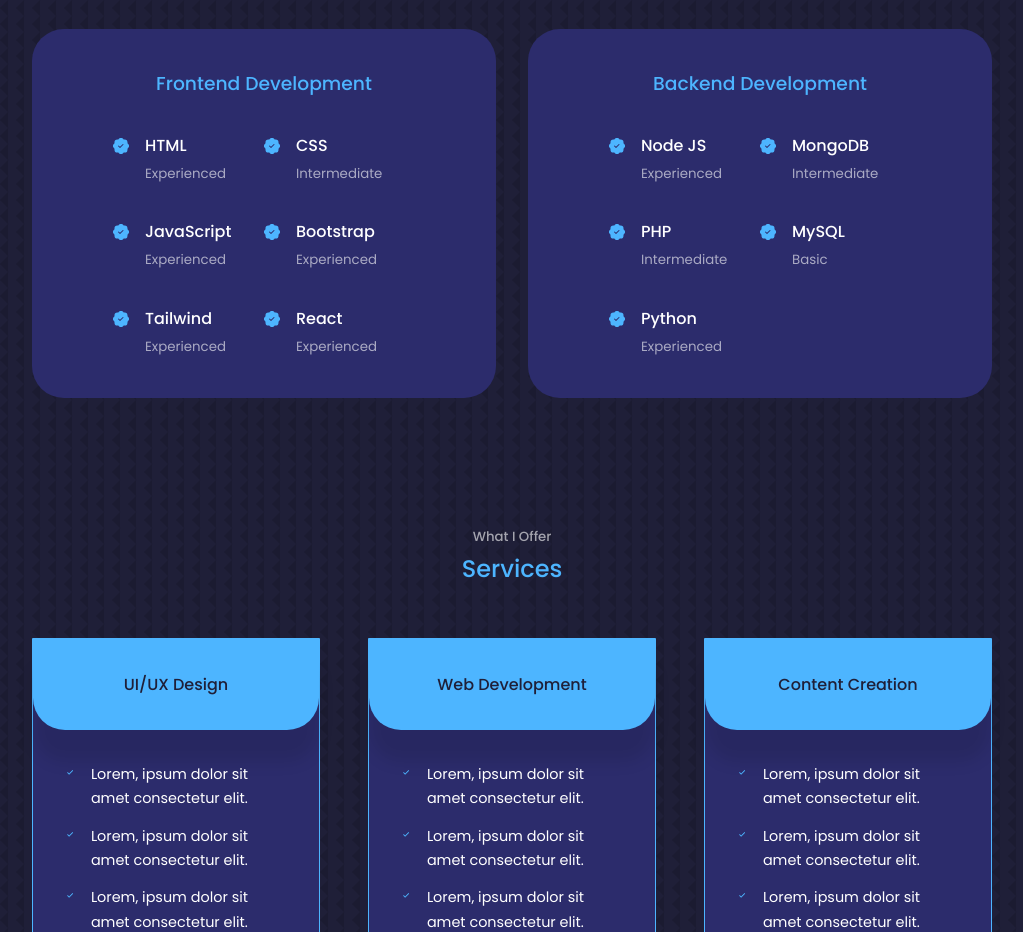
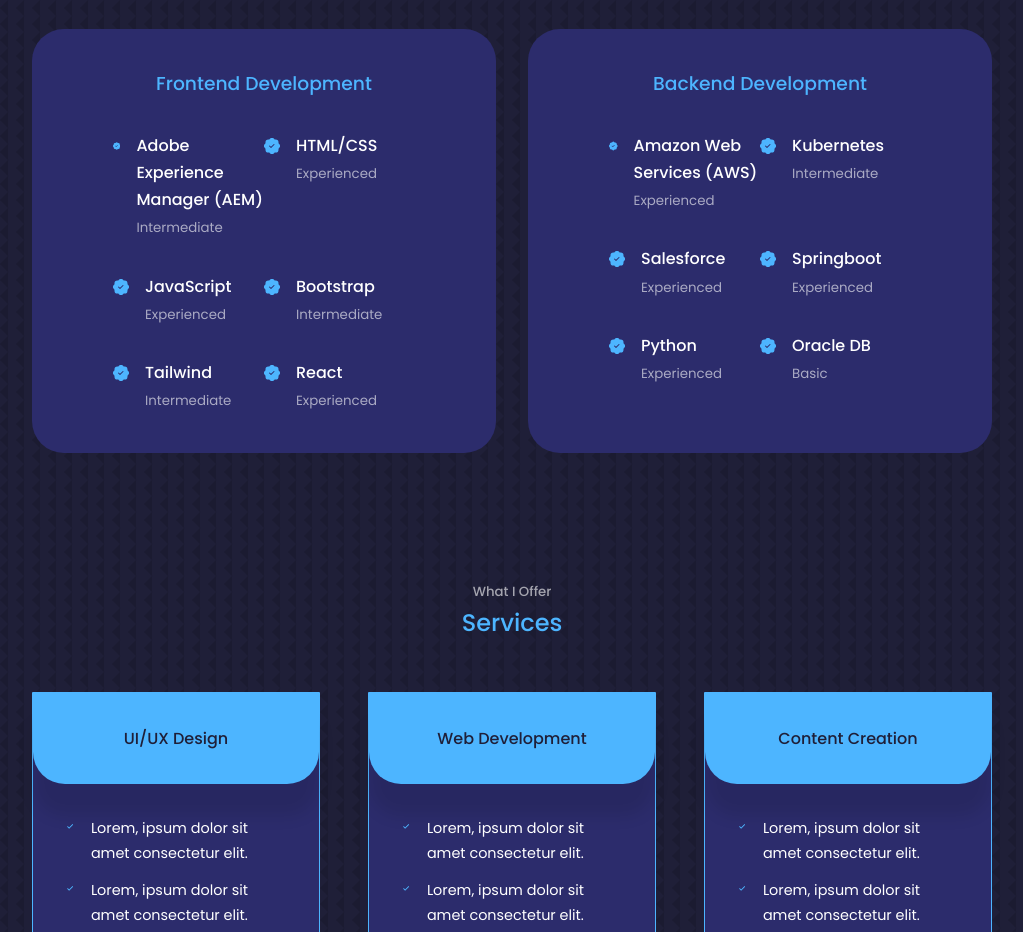
Before and after one commit to dipenchovatiya/react-portfolio-website, a React (Create React App) app: page / in a window 1280 px wide. Shown: the part 1760-2692 px from the top of the page, without its empty margins (128-1151 px from the left). Built offline with nearby package versions, Linux system fonts and the light colour scheme.

Commit message:
Updated Experience Section

```diff
--- a/src/components/experience/Experience.jsx
+++ b/src/components/experience/Experience.jsx
@@ -15,15 +15,15 @@
             <article className='experience__details'>
               <BsPatchCheckFill className='experience__details-icon' />
               <div>
-                <h4>HTML</h4>
-                <small className='text-light'>Experienced</small>
+                <h4>Adobe Experience Manager (AEM)</h4>
+                <small className='text-light'>Intermediate</small>
               </div>
             </article>
             <article className='experience__details'>
               <BsPatchCheckFill className='experience__details-icon' />
               <div>
-                <h4>CSS</h4>
-                <small className='text-light'>Intermediate</small>
+                <h4>HTML/CSS</h4>
+                <small className='text-light'>Experienced</small>
               </div>
             </article>
             <article className='experience__details'>
@@ -37,14 +37,14 @@
               <BsPatchCheckFill className='experience__details-icon' />
               <div>
                 <h4>Bootstrap</h4>
-                <small className='text-light'>Experienced</small>
+                <small className='text-light'>Intermediate</small>
               </div>
             </article>
             <article className='experience__details'>
               <BsPatchCheckFill className='experience__details-icon' />
               <div>
                 <h4>Tailwind</h4>
-                <small className='text-light'>Experienced</small>
+                <small className='text-light'>Intermediate</small>
               </div>
             </article>
             <article className='experience__details'>
@@ -64,29 +64,29 @@
             <article className='experience__details'>
               <BsPatchCheckFill className='experience__details-icon' />
               <div>
-                <h4>Node JS</h4>
+                <h4>Amazon Web Services (AWS)</h4>
                 <small className='text-light'>Experienced</small>
               </div>
             </article>
             <article className='experience__details'>
               <BsPatchCheckFill className='experience__details-icon' />
               <div>
-                <h4>MongoDB</h4>
+                <h4>Kubernetes</h4>
                 <small className='text-light'>Intermediate</small>
               </div>
             </article>
             <article className='experience__details'>
               <BsPatchCheckFill className='experience__details-icon' />
               <div>
-                <h4>PHP</h4>
-                <small className='text-light'>Intermediate</small>
+                <h4>Salesforce</h4>
+                <small className='text-light'>Experienced</small>
               </div>
             </article>
             <article className='experience__details'>
               <BsPatchCheckFill className='experience__details-icon' />
               <div>
-                <h4>MySQL</h4>
-                <small className='text-light'>Basic</small>
+                <h4>Springboot</h4>
+                <small className='text-light'>Experienced</small>
               </div>
             </article>
             <article className='experience__details'>
@@ -94,6 +94,13 @@
               <div>
                 <h4>Python</h4>
                 <small className='text-light'>Experienced</small>
+              </div>
+            </article>
+            <article className='experience__details'>
+              <BsPatchCheckFill className='experience__details-icon' />
+              <div>
+                <h4>Oracle DB</h4>
+                <small className='text-light'>Basic</small>
               </div>
             </article>
           </div>
```
